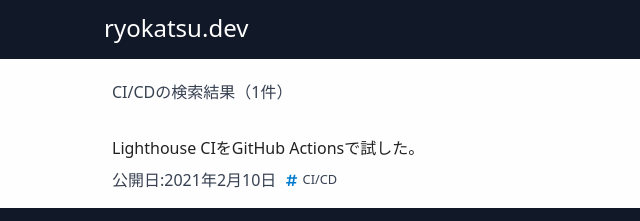
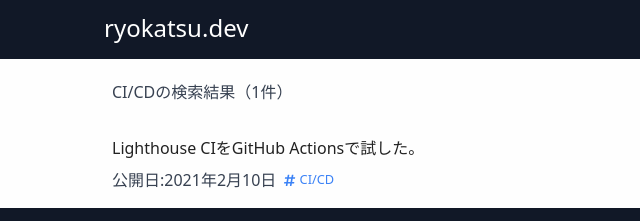
Before and after one commit to ryokatsuse/ryokatsuse_web, a Gatsby site: page /tag/CI/CD/ in a window 1280 px wide. Shown: the top 221 px of the page, 176-816 px from the left. Built offline with nearby package versions, Linux system fonts and the light colour scheme; Gatsby itself is replaced by a stand-in of ours.

Commit message:
fix:TagsコンポーネントのCSSを追加

```diff
--- a/src/components/Tags/index.tsx
+++ b/src/components/Tags/index.tsx
@@ -2,25 +2,24 @@ import React from "react"
 import { FontAwesomeIcon } from "@fortawesome/react-fontawesome"
 import { Link } from "gatsby"
 
-import styled from "styled-components"
 
 type Props = {
-  className?: string
   tags: string[]
 }
 
-const FCTags = React.memo<Props>(({ className, tags }) => {
+export const Tags = React.memo<Props>(({ tags }) => {
   return (
-    <div className={`${className}`}>
-      <ul className={`${className}__nav`}>
+    <div className="flex items-center ml-2">
+      <ul className="flex items-center gap-2 list-none">
         {tags.map(tag => (
           <li
-          className={`${className}__nav-list`}
+          className="flex items-center gap-1"
             key={tag}>
             <FontAwesomeIcon
-              className={`${className}__nav-icon`}
+              className="text-blue-500"
               aria-label="タグ" icon={["fas", "hashtag"]} />
             <Link
+              className="text-blue-500"
               to={`/tag/${tag}`}>{tag}</Link>
           </li>
         ))}
@@ -28,30 +27,3 @@ const FCTags = React.memo<Props>(({ className, tags }) => {
     </div>
   )
 })
-
-export const Tags = styled(FCTags)`
-  display: flex;
-  flex-flow: row nowrap;
-  align-items: center;
-
-  &__nav {
-    margin: 0 0 0 10px;
-    display: flex;
-    flex-flow: row wrap;
-    align-items: center;
-    list-style: none;
-
-    &-list {
-      margin-left: 10px;
-      display: flex;
-      align-items: center;
-
-      a {
-        margin-left: 5px;
-      }
-    }
-    &-icon {
-      color: #007acc;
-    }
-  }
-`
```
